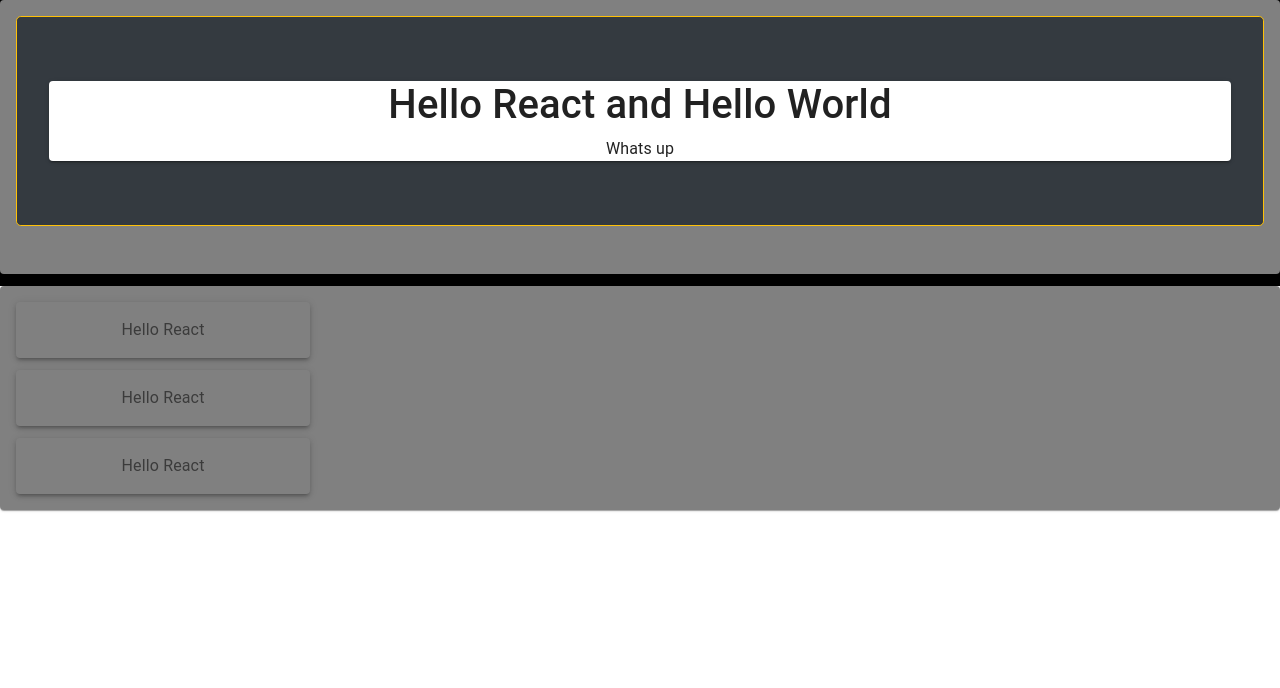
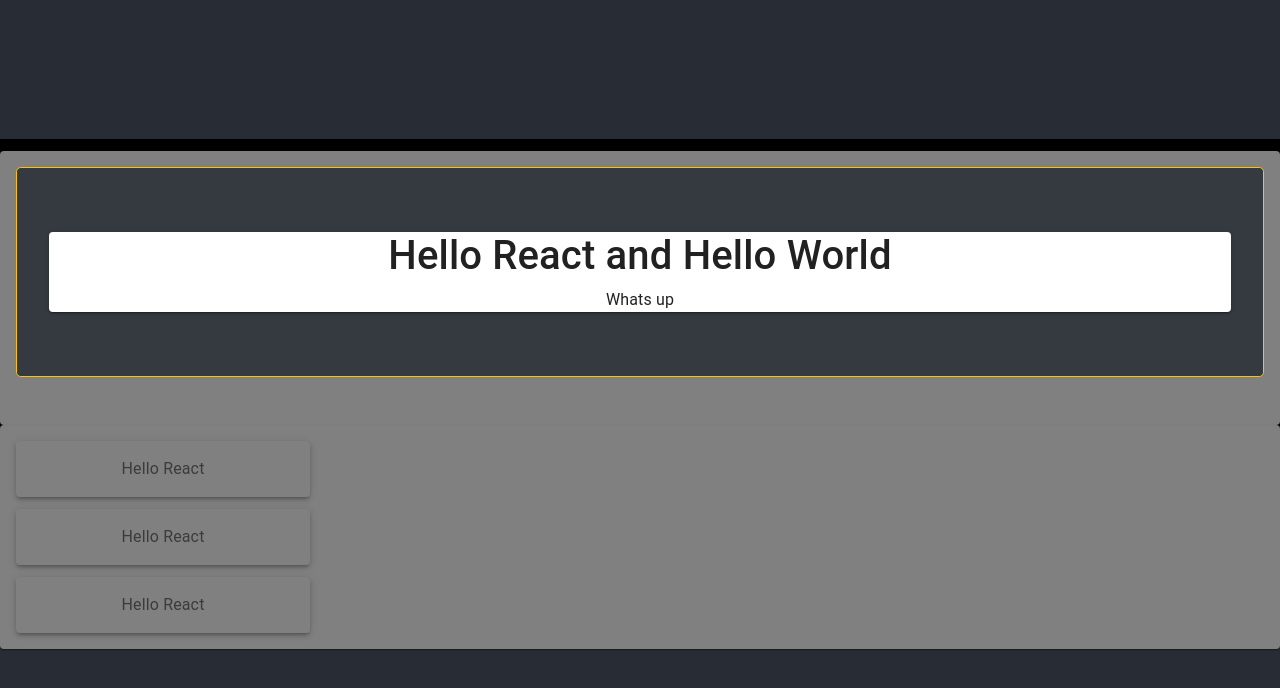
Before and after one commit to vonerikbarren/XYZ-Calculator, a React (Create React App) app in the folder client/: page / in a window 1280 px wide. Shown: the top 688 px of the page. Built offline with nearby package versions, Linux system fonts and the light colour scheme.

Commit message:
continued commit testing plus added more info to notes section

```diff
--- a/client/src/App.css
+++ b/client/src/App.css
@@ -1,4 +1,4 @@
-/* .App {
+.App {
   text-align: center;
 }
 
@@ -13,7 +13,7 @@
   }
 }
 
-.App-header {
+.App {
   background-color: #282c34;
   min-height: 100vh;
   display: flex;
@@ -28,11 +28,11 @@
   color: #61dafb;
 }
 
-@keyframes App-logo-spin {
+@keyframes film {
   from {
     transform: rotate(0deg);
   }
   to {
     transform: rotate(360deg);
   }
-} */
+}
```
Also changed, not shown: client/src/Markdown/Notion1-Checklist.md (+6 -1 lines).
